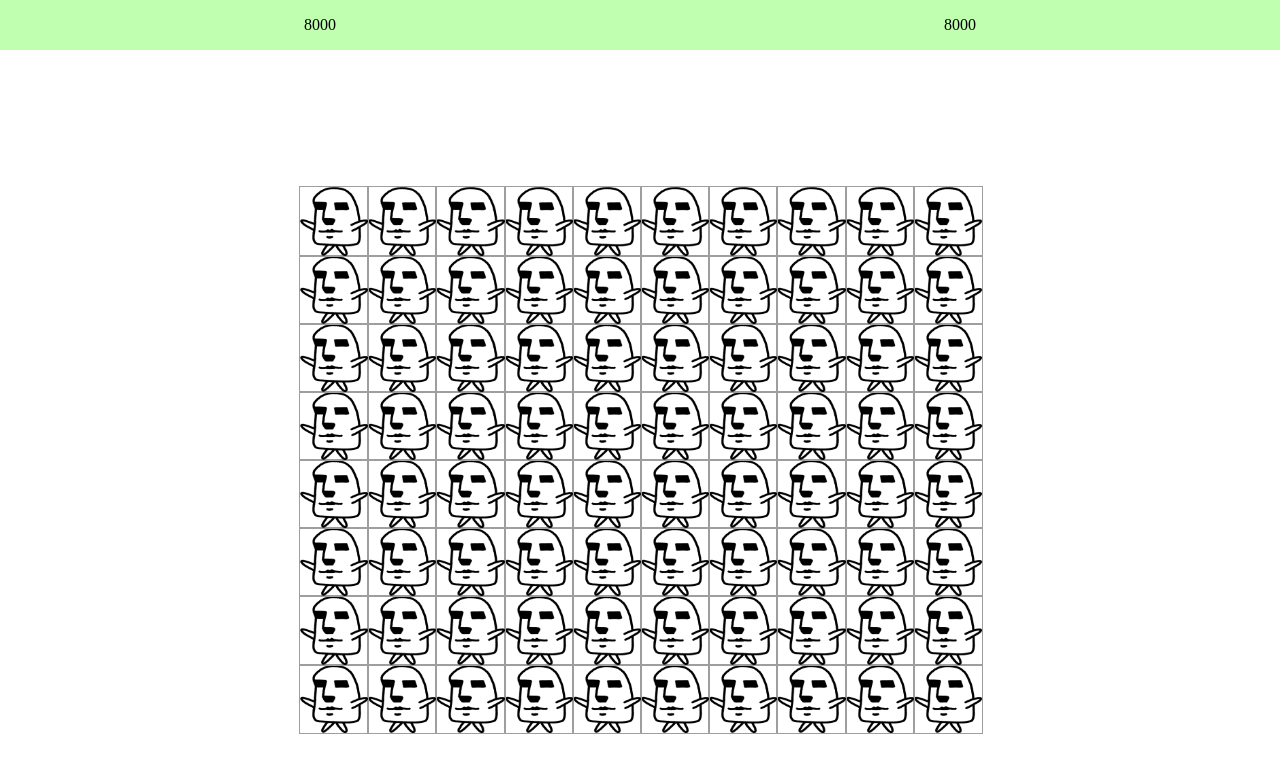
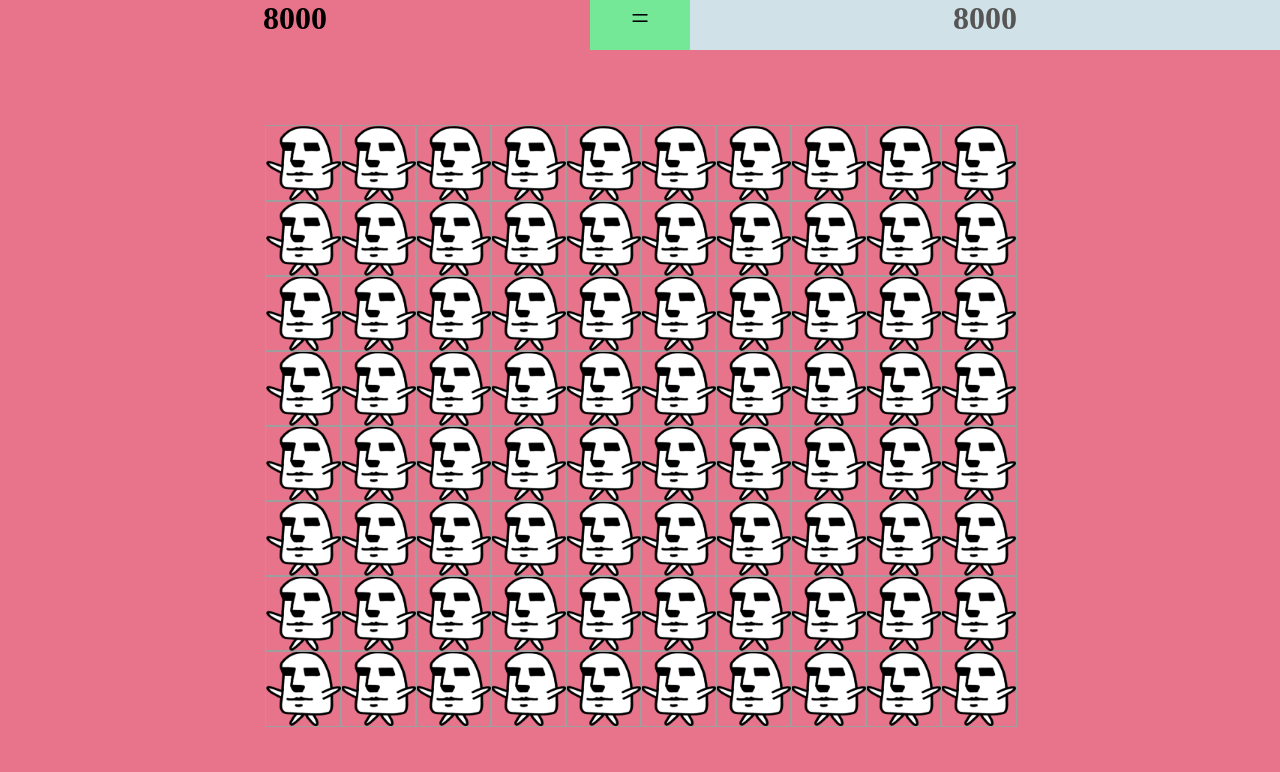
Before and after one commit to moai-kun/moai_yugi_calculator, a plain HTML site: page index.html in a window 1280 px wide. Drawn offline with Linux system fonts and the light colour scheme.

Commit message:
プレイヤー別のライフ機能等の追加

```diff
--- a/index.html
+++ b/index.html
@@ -5,7 +5,7 @@
   <meta charset="UTF-8">
   <meta name="viewport" content="width=device-width, user-scalable=no, initial-scale=1.0,minimum-scale=1.0">
   <link rel="stylesheet" type="text/css" href="style.css" />
-  <title>テスト</title>
+  <title>Moai-Life-Calculator</title>
 </head>
 
 <body>
@@ -15,8 +15,11 @@
       <div class="header-left">
         <p class="player1">8000</p>
       </div>
+      <div class="calculate">
+        <p> = </p>
+      </div>
       <div class="header-right">
-        <p class="player1">8000</p>
+        <p class="player2">8000</p>
       </div>
     </div>
     <div class="parent">
--- a/main.js
+++ b/main.js
@@ -1,10 +1,18 @@
 let win_width; // 画面サイズ(横)
 let win_height; // 画面サイズ(縦)
-let rightspace;
-let bottomspace;
-let size;
+let startX; // 画像10*8マスの一番右下画像のleft座標
+let startY; // 画像10*8マスの一番右下画像のtop座標
+let rightspace; // 画像10*8マスの右の部分のスペースの幅
+let bottomspace; // 画像10*8マスの下の部分のスペースの高さ
+let size; // 画像一つのサイズ
+let header_height; // header部分(「life表示」と「=」の)高さ
 let nowTargetId = null; // 現在選択してるもののid
-let nowLife = 8000;
+
+let nowPlayerNum = 0; // 今のプレイヤーの番号(player1 = 0, player2 = 1)
+let playerInfo = [
+    { parent: document.querySelector(".header-left"), life: 8000 }, // player1
+    { parent: document.querySelector(".header-right"), life: 8000 }  // player2
+]
 
 let supportTouch = 'ontouchend' in document; // タッチイベントが利用可能かの判別
 
@@ -37,25 +45,59 @@ document.documentElement.addEventListener('touchend', function (e) {
 function startGame() {
     win_width = window.innerWidth; // 画面サイズ(横)
     win_height = window.innerHeight; // 画面サイズ(縦)
-    let header_height = 50;
+    header_height = 50;
     if (win_height-header_height < win_width) {
-        size = (win_height-header_height)/11;
+        size = (win_height-header_height)/10;
     }else{
         size = win_width/12;
     }
-    let parent = document.querySelector(".hpmeter");
-    parent.innerHTML = "";
-    let startX = win_width/2 + (size*4);
-    let startY = header_height+size*9;
+    startX = win_width/2 + (size*4);
+    startY = header_height+size*8;
     rightspace = (win_width - size*10)/2;
-    bottomspace = win_height - header_height - size*10;
-    printmoai(parent, startX, startY, size); // 右下から画像を敷き詰める
+    bottomspace = win_height - header_height - size*9;
+    turnPlayer(nowPlayerNum);
 
     document.addEventListener(EVENTNAME_TOUCHSTART, touchStartEvent);
     document.addEventListener(EVENTNAME_TOUCHMOVE, moveEvent);
+    document.addEventListener(EVENTNAME_TOUCHEND, touchEndEvent);
+
+    let player1 = document.querySelector(".header-left");
+    let player2 = document.querySelector(".header-right");
+    player1.addEventListener(EVENTNAME_TOUCHSTART, {num: 0, handleEvent: turnPlayer});
+    player2.addEventListener(EVENTNAME_TOUCHSTART, {num: 1, handleEvent: turnPlayer});
 }
 
-function printmoai(parent, startX, startY, size) {
+function turnPlayer(playerNum) {
+    // console.log(this);
+    let parentbg = document.querySelector(".parent");
+    let player1bg = document.querySelector(".header-left");
+    let player2bg = document.querySelector(".header-right");
+    let player1font = playerInfo[0].parent.firstElementChild;
+    let player2font = playerInfo[1].parent.firstElementChild;
+    if (this.num == 0 || playerNum == 0) {
+        nowPlayerNum = 0;
+        printmoai(); // 右下から画像を敷き詰める
+        parentbg.style.backgroundColor = '#e8748b'
+        player1bg.style.backgroundColor = '#e8748b'
+        player2bg.style.backgroundColor = '#d1e1e8'
+        player1font.style.color = '#000000'
+        player2font.style.color = '#555555'
+    }else{
+        nowPlayerNum = 1;
+        printmoai(); // 右下から画像を敷き詰める
+        parentbg.style.backgroundColor = '#74c5e8'
+        player1bg.style.backgroundColor = '#e8d1d5'
+        player2bg.style.backgroundColor = '#74c5e8'
+        player1font.style.color = '#555555'
+        player2font.style.color = '#000000'
+        nowPlayerNum = 1;
+    }
+}
+
+function printmoai() {
+    let parent = document.querySelector(".hpmeter");
+    parent.innerHTML = "";
+    let life = playerInfo[nowPlayerNum].life;
     let count = 1;
     for (let i = 0; i < 8; i++) {
         for (let j = 0; j < 10; j++) {
@@ -67,7 +109,11 @@ function printmoai(parent, startX, startY, size) {
             moai.style.height = size+"px";
             moai.style.left = startX-j*size+"px";
             moai.style.top = startY-i*size+"px";
-            moai.style.opacity = 1.0;
+            if (life >= count*100) {
+                moai.style.opacity = 1.0;
+            }else{
+                moai.style.opacity = 0.2;
+            }
             parent.appendChild(moai);
             count ++;
         }
@@ -80,7 +126,10 @@ function touchStartEvent(e) {
     let y = e.touches[0].pageY;
     changeImage(x, y);
 }
-
+// 画面タッチをやめた時
+function touchEndEvent(e) {
+    nowTargetId = null;
+}
 // 画面スワイプ時
 function moveEvent(e) {
     let x = e.touches[0].pageX;
@@ -100,20 +149,18 @@ function changeImage(x, y) {
                 for (let i = idNum; i >= 1; i--) {
                     document.getElementById(i).style.opacity = changedOpacity;
                 }
-                nowLife = idNum*100;
+                playerInfo[nowPlayerNum].parent.firstElementChild.innerHTML = playerInfo[nowPlayerNum].life = idNum*100;
             }else{
                 for (let i = idNum; i <= 80; i++) {
                     document.getElementById(i).style.opacity = changedOpacity;
                 }
-                nowLife = (idNum-1)*100;
+                playerInfo[nowPlayerNum].parent.firstElementChild.innerHTML = playerInfo[nowPlayerNum].life = (idNum-1)*100;
             }
-            document.querySelector(".player1").innerHTML = nowLife;
         }
         nowTargetId = idNum;
     }else{
         nowTargetId = null;
     }
-    // console.log(nowLife);
 }
 
 window.addEventListener('resize', startGame);
--- a/style.css
+++ b/style.css
@@ -10,12 +10,31 @@ html,body,main {
     width: 100%;
     display: flex;
 }
-.header-left, .header-right{
+.header-left {
     flex-grow: 1;
     text-align: center;
+    background-color: #e8748b;
+}
+.header-right{
+    flex-grow: 1;
+    text-align: center;
+    background-color: #74c5e8;
 }
 .header-left p, .header-right p{
     display: inline-block;
+    font-size: 2em;
+    font-weight: bold;
+    margin: 0;
+}
+
+.calculate {
+    background-color: #74e897;
+    width: 100px;
+}
+.calculate p{
+    text-align: center;
+    font-size: 2em;
+    margin: 0;
 }
 
 
```
